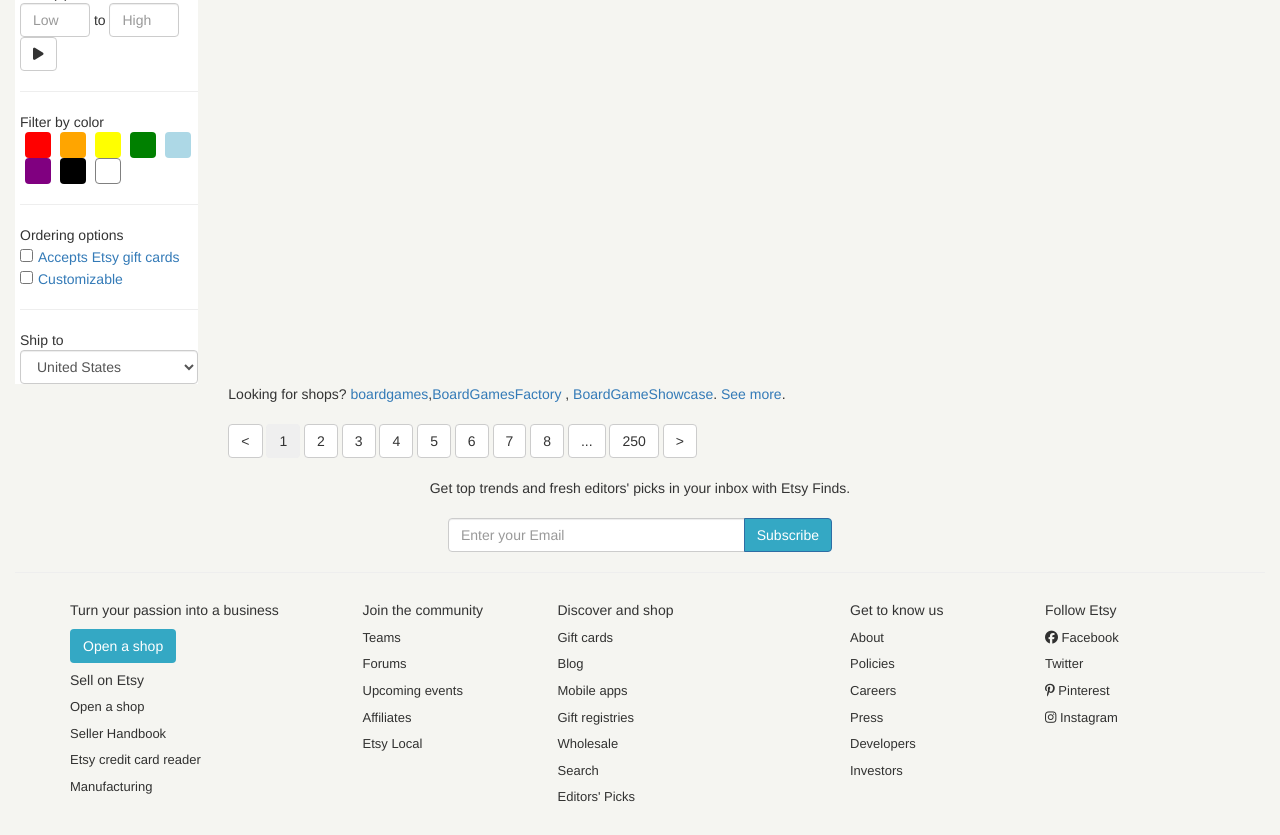
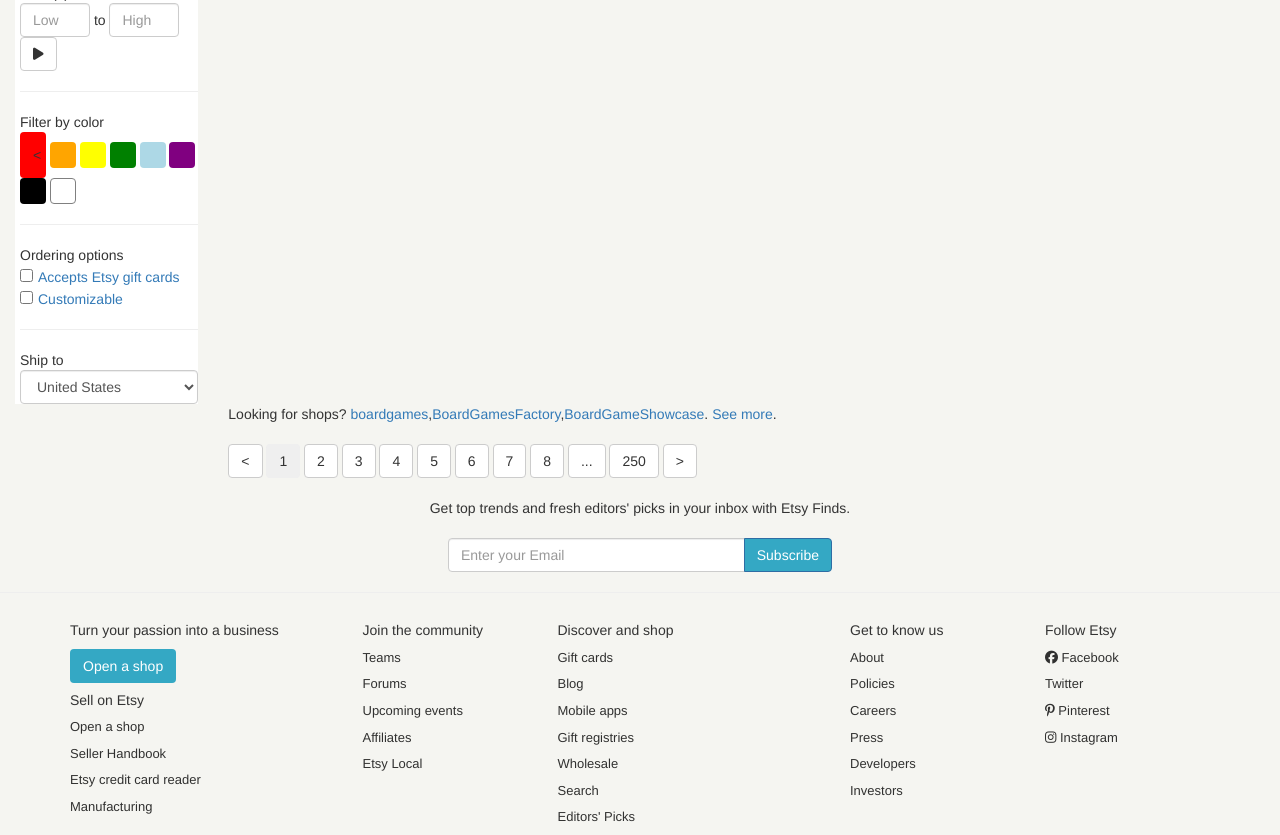
Before and after one commit to mannyy91s/w4d3-add-live-etsy-api-data, a plain HTML site: page index.html in a window 1280 px wide. Shown: the part 880-1715 px from the top of the page. Drawn offline with nearby package versions, Linux system fonts and the light colour scheme.

Commit message:
cleaned up some code

```diff
--- a/css/global.scss
+++ b/css/global.scss
@@ -134,7 +134,7 @@ body{
     }
     .li-white{
         background: white;
-        border: .5px solid grey;
+        border: .2px solid grey;
     }
 }
 .board-seller{
--- a/index.html
+++ b/index.html
@@ -1,7 +1,7 @@
 <!DOCTYPE html>
 <html>
 <head>
-  <title></title>
+  <title>Add live etsy api data</title>
   <meta http-equiv="Content-Type" content="text/html; charset=utf-8" />
   <meta http-equiv="X-UA-Compatible" content="IE=edge" />
   <meta name="viewport" content="width=device-width, initial-scale=1.0" />
@@ -51,15 +51,13 @@
           </div>
         </div>
       </div>
+    </div>
   </header>
-
 
   <div class="container-fluid middle-container">
     <div class="row">
       <div class="col-sm-2">
-          <p>
-            Show results for:
-          </p>
+        <p>Show results for:</p>
         <div class="middle-left-one">
           All categories
           <ul>
@@ -78,13 +76,13 @@
           </ul>
         </div>
         <br />
-          <p>
-            Refine your search
-          </p>
+        <p>Refine your search</p>
         <div class="middle-left-two">
           Shop location<br />
-            <input type="radio" checked><a href="#">Anywhere</a></input><br />
-            <input type="radio"><a href="#">United States</a></input><br />
+          <input type="radio" checked><a href="#">Anywhere</a></input>
+          <br />
+          <input type="radio"><a href="#">United States</a></input>
+          <br />
           <a href="#">Choose a custom location</a>
           <hr />
           Item Type<br />
@@ -92,7 +90,8 @@
           <input type="radio"><a href="#">Handmade</a></input><br />
           <input type="radio" checked><a href="#">Vintage</a></input><br />
           <hr />
-            Price($)<br />
+          Price($)
+          <br />
           <div class="form-group">
             <input type="text" class="form-control low-high" placeholder="Low"> to
             <input type="text" class="form-control low-high" placeholder="High">
@@ -102,14 +101,14 @@
           <hr />
           Filter by color<br />
           <ul class="text-left">
-              <li ><a href="#" ><button class=" btn li-red btns"></button></a></li>
-              <li ><a href="#" ><button class=" btn li-orange btns"></button></a></li>
-              <li ><a href="#" ><button class=" btn li-yellow btns"></button></a></li>
-              <li ><a href="#" ><button class=" btn li-green btns"></button></a></li>
-              <li ><a href="#" ><button class=" btn li-blue btns"></button></a></li>
-              <li ><a href="#" ><button class=" btn li-purple btns"></button></a></li>
-              <li ><a href="#" ><button class=" btn li-black btns"></button></a></li>
-              <li ><a href="#" ><button class=" btn li-white btns"></button></a></li>
+            <li ><button class=" btn li-red btns"><</button></li>
+            <li ><button class=" btn li-orange btns"></button></li>
+            <li ><button class=" btn li-yellow btns"></button></li>
+            <li ><button class=" btn li-green btns"></button></li>
+            <li ><button class=" btn li-blue btns"></button></li>
+            <li ><button class=" btn li-purple btns"></button></li>
+            <li ><button class=" btn li-black btns"></button></li>
+            <li ><button class=" btn li-white btns"></button></li>
           </ul>
           <hr />
           Ordering options<br />
@@ -122,16 +121,11 @@
           </select>
         </div>
       </div>
-
       <div class="col-sm-10">
-          <p>
-            Did you mean the shop board boardgames?
-          </p>
+        <p>Did you mean the shop board boardgames?</p>
         <div class="middle-right-text">
-            <p>
-              <a href="#">All categories</a> >"board games" (13,563 Results)
-            </p>
-            <p class-"middle-text-right">
+          <p><a href="#">All categories</a> >"board games" (13,563 Results)</p>
+          <p class="middle-text-right">
             Sort by:<a href="#"> Relevancy </a><i class="fa fa-sort-desc" aria-hidden="true"></i>
           </p>
         </div>
@@ -140,15 +134,16 @@
         </div>
       </div>
     </div>
+
     <div class="row">
       <div class="col-sm-2"></div>
       <div class="col-sm-10">
-          Looking for shops? <a href="#">boardgames</a>,<a href="#">BoardGamesFactory</a> , <a href="#">BoardGameShowcase</a>. <a href="#">See more</a>.
-
+        Looking for shops? <a href="#">boardgames</a>,<a href="#">BoardGamesFactory</a>,<a href="#">BoardGameShowcase</a>. <a href="#">See more</a>.
       </div>
       <br />
       <br />
     </div>
+
     <div class="row">
       <div class="col-sm-2"></div>
       <div class="col-sm-10">
@@ -168,12 +163,14 @@
         <br />
       </div>
     </div>
+
     <div class="row">
       <div class="col-sm-12 text-center">
         Get top trends and fresh editors' picks in your inbox with Etsy Finds.
         <br />
         <br />
       </div>
+
       <div class="row">
         <div class="col-sm-12 text-center">
           <div class="input-group sub-form">
@@ -181,6 +178,7 @@
             <span class="input-group-btn">
               <button class="btn btn-primary sub-button">Subscribe</button>
             </span>
+          </div>
         </div>
       </div>
     </div>
--- a/js/global.js
+++ b/js/global.js
@@ -23,9 +23,8 @@ function searchEnter(enter){
 function search(){
     searchTerm = document.getElementById('search-input').value
     fetchData()
-    document.getElementById('search-input').innerHTML = ''
+    document.getElementById('searchResults').innerHTML = ''
 }
-
 
 function makeThemBoxes(item){
     var card = document.createElement('div')
@@ -45,7 +44,7 @@ function makeThemBoxes(item){
 
     var cardTextLeft = document.createElement('div')
     cardTextLeft.className ='col-xs-6 text-muted'
-    cardTextLeft.innerHTML = item.who_made
+    cardTextLeft.innerHTML = item.Shop.shop_name
     cardTextArea.appendChild(cardTextLeft)
 
     var cardTextRight = document.createElement('div')
```
Also changed, not shown: css/global.css. Lines whose indentation alone changed are shown as unchanged.
